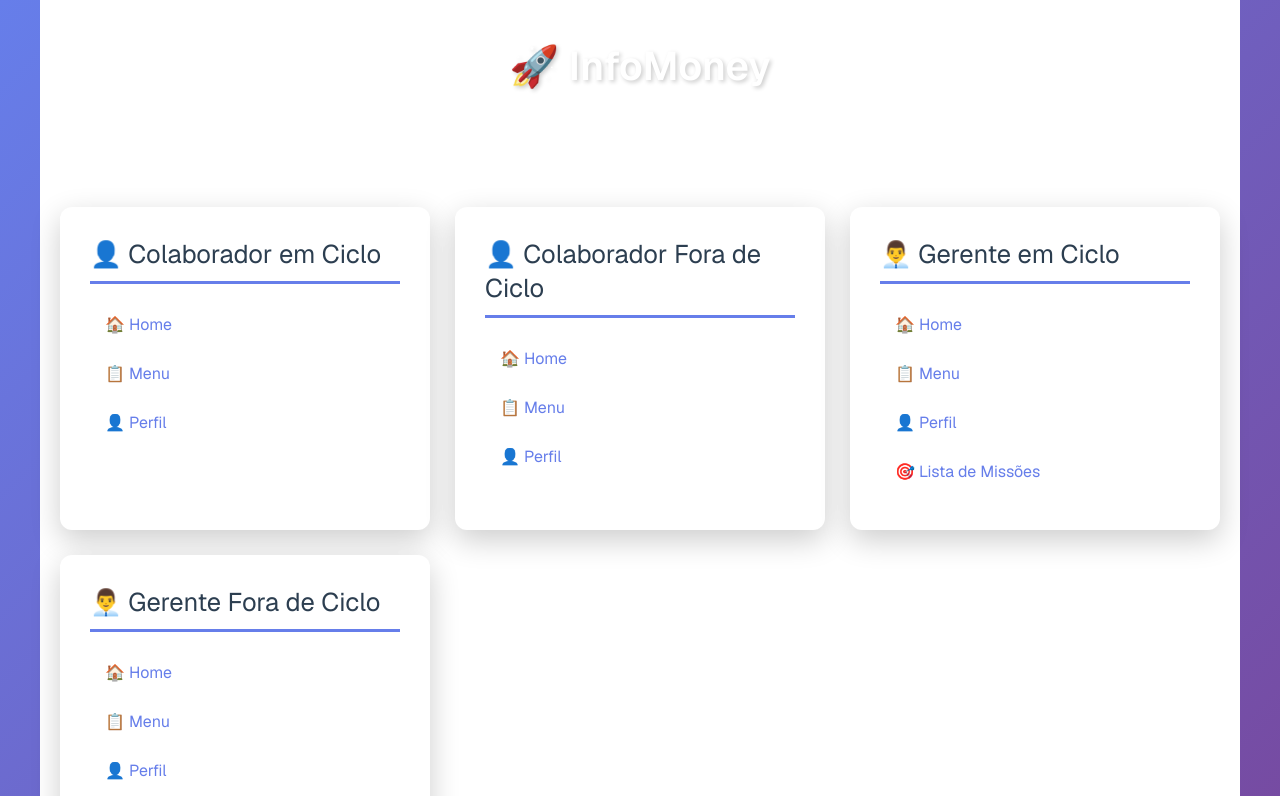
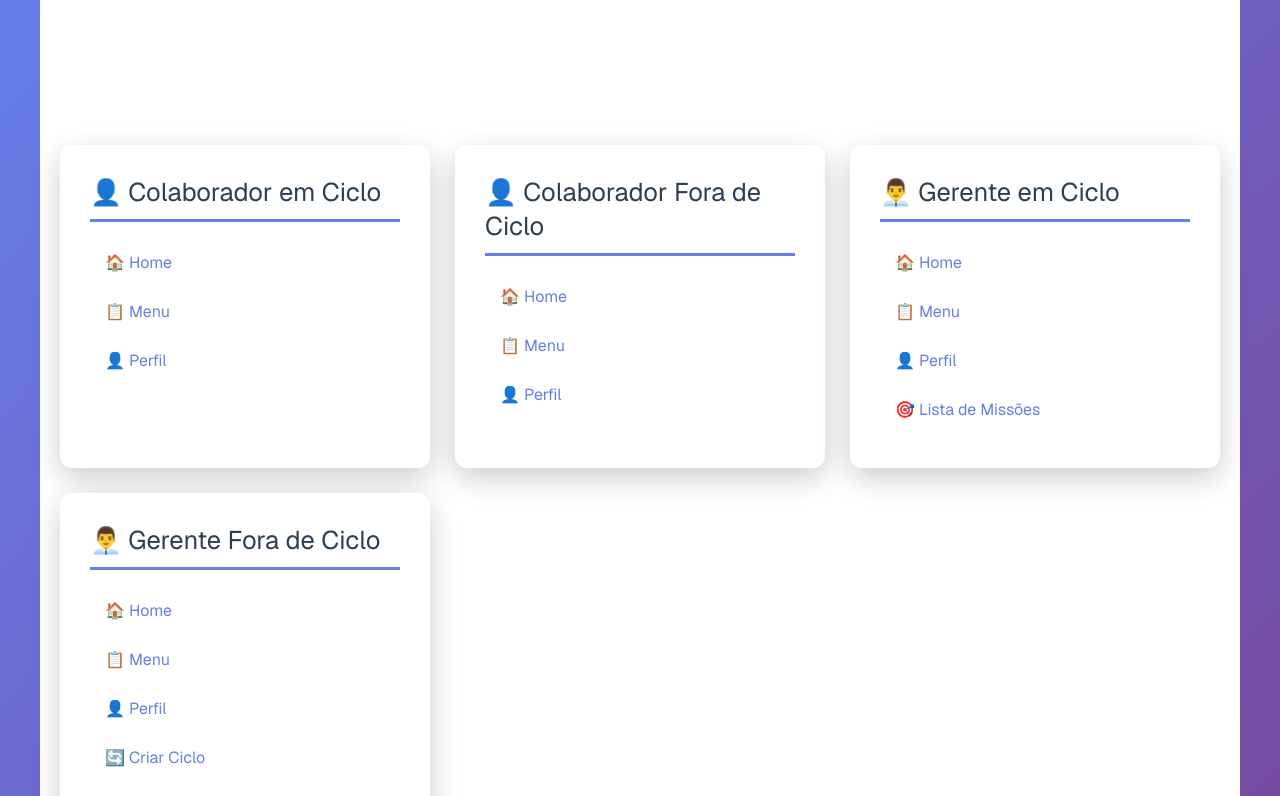
Before and after one commit to barba-scripts/repo-fiap, a website: page front/index.html in a window 1280 px wide. Shown: the top 796 px of the page. Drawn offline with nearby package versions, Linux system fonts and the light colour scheme.

Commit message:
chore: change name

```diff
--- a/front/index.html
+++ b/front/index.html
@@ -3,7 +3,7 @@
 <head>
     <meta charset="UTF-8">
     <meta name="viewport" content="width=device-width, initial-scale=1.0">
-    <title>InfoMoney - FIAP NEXT ON</title>
+    <title>FIAP NEXT ON</title>
     <link rel="stylesheet" href="global.style.css">
     <style>
         body {
@@ -83,7 +83,6 @@
 </head>
 <body>
     <div class="container">
-        <h1>🚀 InfoMoney</h1>
         <p class="subtitle">Sistema de Gestão - FIAP NEXT ON</p>
         <div class="menu-grid">
             <div class="menu-card">
```
